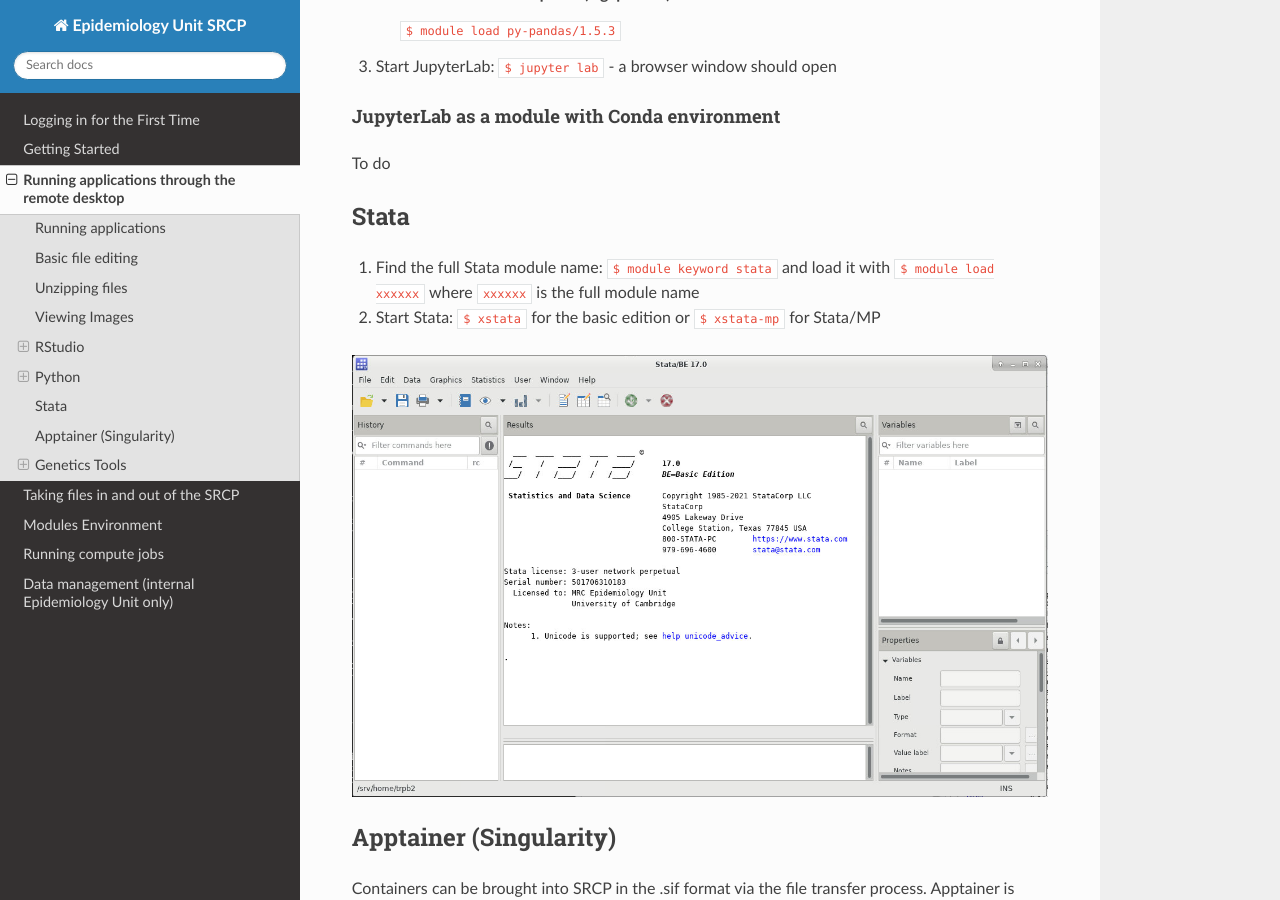
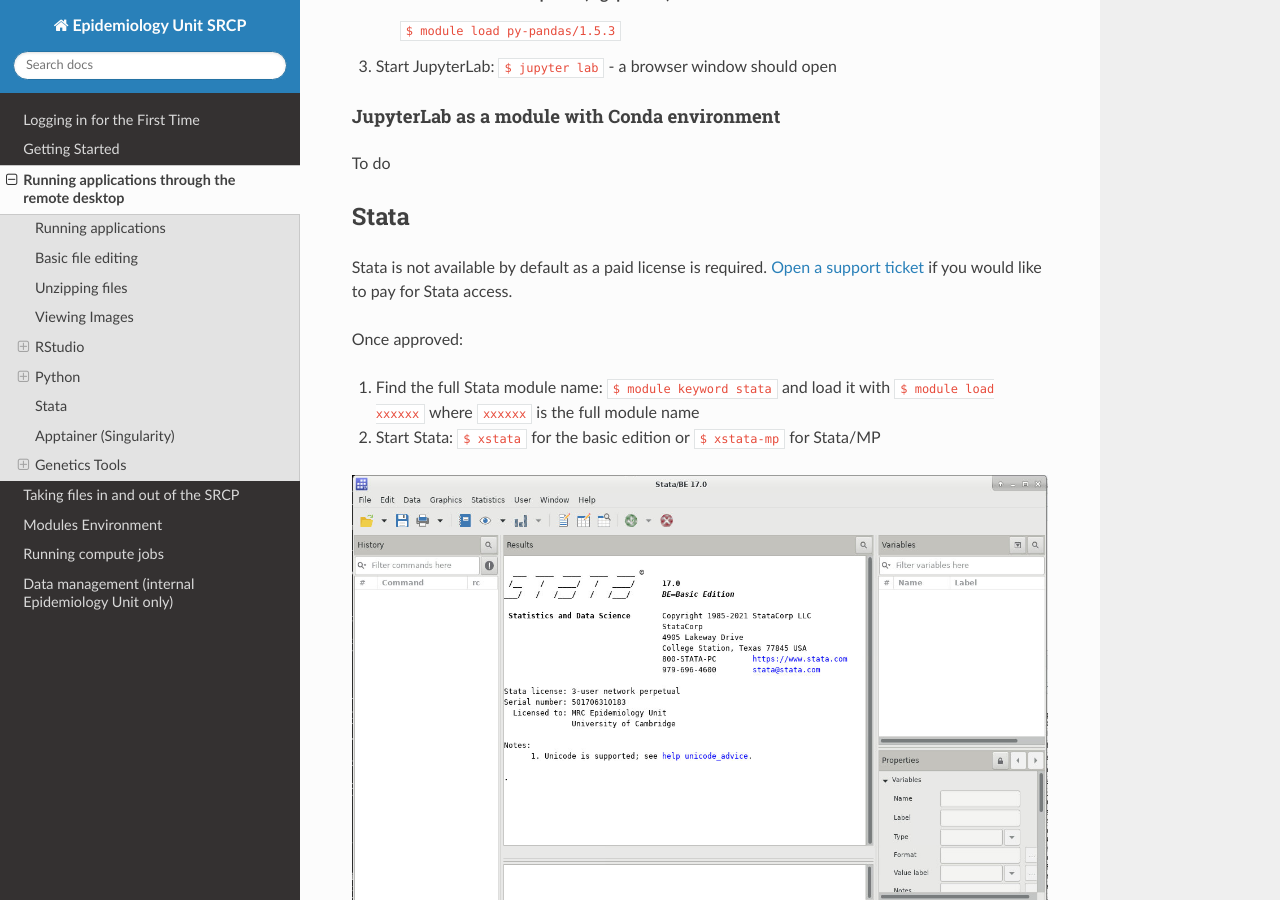
Before and after one commit to epi-analysis/SRCP_docs, a Sphinx documentation site: the page built from docs/source/02-Running-applications-through-the-remote-desktop.rst, in a window 1280 px wide and 900 px high, scrolled down 3917 px. Built offline with Sphinx 7.4.7 and the Read the Docs theme 3.1.0, drawn with Linux system fonts in a browser that asks for light colours.

Commit message:
Document Stata access and usage instructions
Added information about Stata licensing and usage.

```diff
--- a/docs/source/02-Running-applications-through-the-remote-desktop.rst
+++ b/docs/source/02-Running-applications-through-the-remote-desktop.rst
@@ -105,6 +105,9 @@
 
 Stata
 -----
+Stata is not available by default as a paid license is required. `Open a support ticket <https://mrc-epid-dmt.atlassian.net/servicedesk/customer/portal/6>`__ if you would like to pay for Stata access.
+
+Once approved:
 
 1. Find the full Stata module name: ``$ module keyword stata`` and load it with ``$ module load xxxxxx``  where ``xxxxxx`` is the full module name
 2. Start Stata: ``$ xstata`` for the basic edition or ``$ xstata-mp`` for Stata/MP
```
